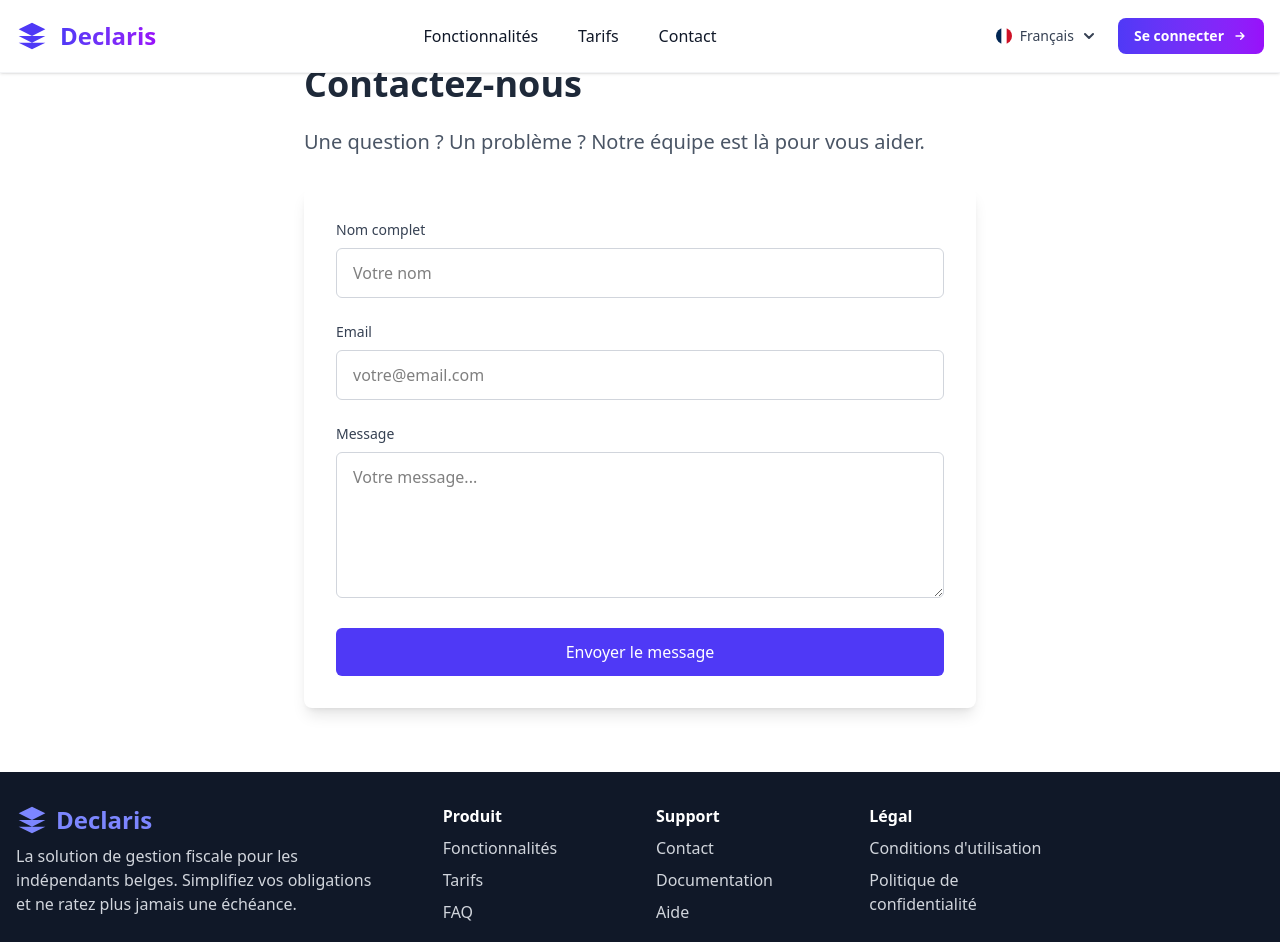
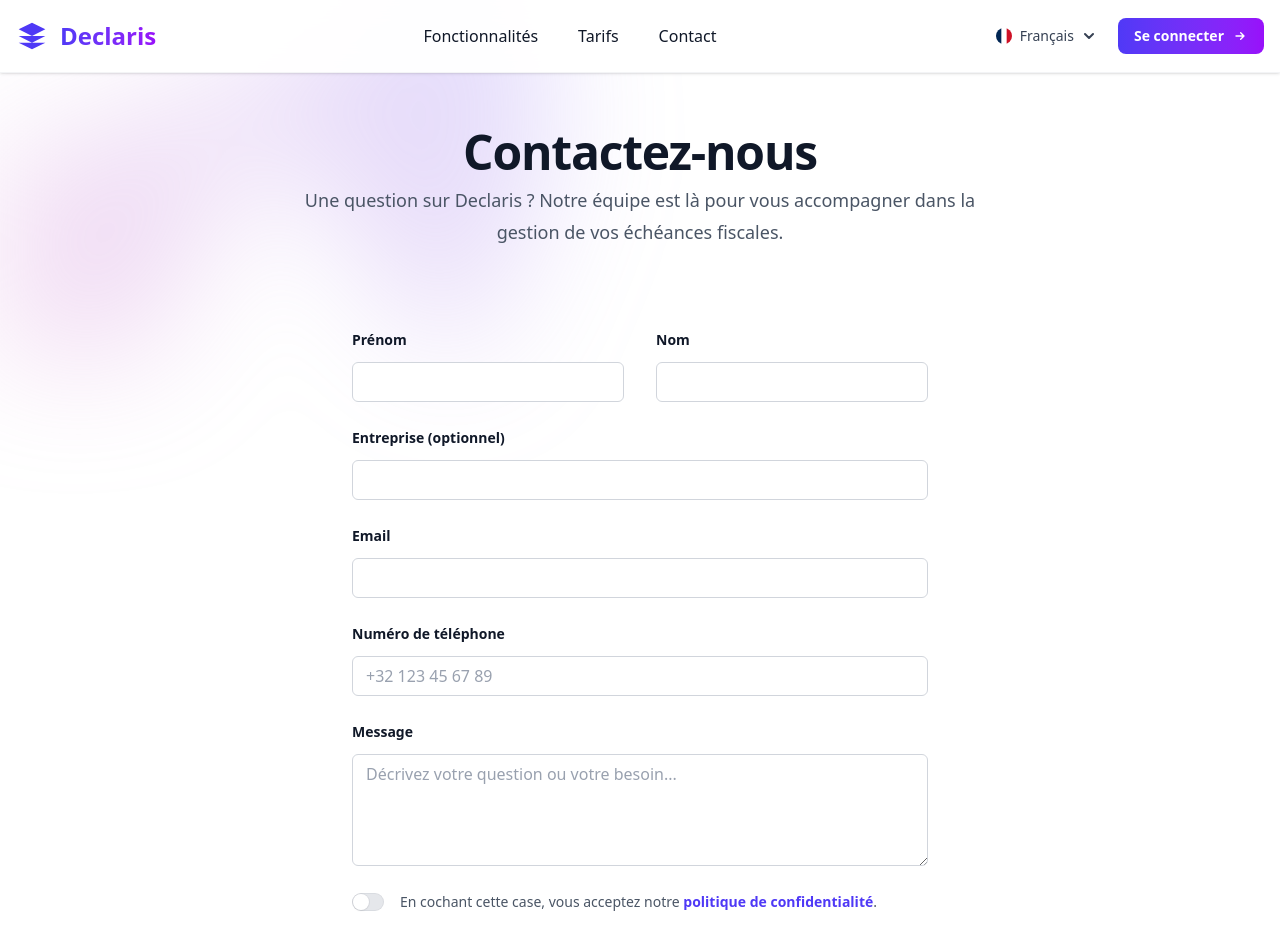
Before and after one commit to Reptilz/Declaris, a Nuxt app: page /contact in a window 1280 px wide. Shown: the top 942 px of the page. Built offline with nearby package versions, Linux system fonts and the light colour scheme.

Commit message:
style: Page contact

```diff
--- a/layouts/default.vue
+++ b/layouts/default.vue
@@ -1,10 +1,10 @@
 <template>
-  <div class="antialiased bg-white">
+  <div class="antialiased bg-white min-h-screen flex flex-col">
     <!-- Header -->
     <LayoutAppHeader />
 
     <!-- Main Content -->
-    <main>
+    <main class="flex-1">
       <slot />
     </main>
 
--- a/package.json
+++ b/package.json
@@ -10,6 +10,7 @@
     "postinstall": "nuxt prepare"
   },
   "dependencies": {
+    "@heroicons/vue": "^2.2.0",
     "@tailwindcss/vite": "^4.1.11",
     "nuxt": "^3.17.4",
     "tailwindcss": "^4.1.11",
--- a/pages/contact.vue
+++ b/pages/contact.vue
@@ -1,58 +1,73 @@
 <template>
-  <div class="container mx-auto px-8 py-16">
-    <div class="max-w-2xl mx-auto">
-      <h1 class="text-4xl font-bold text-gray-800 mb-6">Contactez-nous</h1>
-      <p class="text-xl text-gray-600 mb-8">
-        Une question ? Un problème ? Notre équipe est là pour vous aider.
-      </p>
+  <div class="isolate bg-white px-6 py-24 sm:py-32 lg:px-8">
+    <!-- Effet de fond décoratif -->
+    <div class="absolute inset-x-0 -top-40 -z-10 transform-gpu overflow-hidden blur-3xl sm:-top-80" aria-hidden="true">
+      <div class="relative left-1/2 -z-10 aspect-[1155/678] w-[36.125rem] max-w-none -translate-x-1/2 rotate-[30deg] bg-gradient-to-tr from-[#ff80b5] to-[#9089fc] opacity-30 sm:left-[calc(50%-40rem)] sm:w-[72.1875rem]" style="clip-path: polygon(74.1% 44.1%, 100% 61.6%, 97.5% 26.9%, 85.5% 0.1%, 80.7% 2%, 72.5% 32.5%, 60.2% 62.4%, 52.4% 68.1%, 47.5% 58.3%, 45.2% 34.5%, 27.5% 76.7%, 0.1% 64.9%, 17.9% 100%, 27.6% 76.8%, 76.1% 97.7%, 74.1% 44.1%)" />
+    </div>
 
-      <div class="bg-white rounded-lg shadow-lg p-8">
-        <form class="space-y-6">
-          <div>
-            <label for="name" class="block text-sm font-medium text-gray-700 mb-2">
-              Nom complet
-            </label>
-            <input
-              type="text"
-              id="name"
-              class="w-full px-4 py-3 border border-gray-300 rounded-md focus:outline-none focus:ring-2 focus:ring-indigo-500 focus:border-transparent"
-              placeholder="Votre nom"
-            >
+    <!-- En-tête -->
+    <div class="mx-auto max-w-2xl text-center">
+      <h2 class="text-4xl font-semibold tracking-tight text-balance text-gray-900 sm:text-5xl">Contactez-nous</h2>
+      <p class="mt-2 text-lg/8 text-gray-600">Une question sur Declaris ? Notre équipe est là pour vous accompagner dans la gestion de vos échéances fiscales.</p>
+    </div>
+
+    <!-- Formulaire -->
+    <form action="#" method="POST" class="mx-auto mt-16 max-w-xl sm:mt-20">
+      <div class="grid grid-cols-1 gap-x-8 gap-y-6 sm:grid-cols-2">
+        <div>
+          <label for="first-name" class="block text-sm/6 font-semibold text-gray-900">Prénom</label>
+          <div class="mt-2.5">
+            <input type="text" name="first-name" id="first-name" autocomplete="given-name" class="block w-full rounded-md bg-white px-3.5 py-2 text-base text-gray-900 outline-1 -outline-offset-1 outline-gray-300 placeholder:text-gray-400 focus:outline-2 focus:-outline-offset-2 focus:outline-indigo-600" />
           </div>
-
-          <div>
-            <label for="email" class="block text-sm font-medium text-gray-700 mb-2">
-              Email
-            </label>
-            <input
-              type="email"
-              id="email"
-              class="w-full px-4 py-3 border border-gray-300 rounded-md focus:outline-none focus:ring-2 focus:ring-indigo-500 focus:border-transparent"
-              placeholder="votre@email.com"
-            >
+        </div>
+        <div>
+          <label for="last-name" class="block text-sm/6 font-semibold text-gray-900">Nom</label>
+          <div class="mt-2.5">
+            <input type="text" name="last-name" id="last-name" autocomplete="family-name" class="block w-full rounded-md bg-white px-3.5 py-2 text-base text-gray-900 outline-1 -outline-offset-1 outline-gray-300 placeholder:text-gray-400 focus:outline-2 focus:-outline-offset-2 focus:outline-indigo-600" />
           </div>
-
-          <div>
-            <label for="message" class="block text-sm font-medium text-gray-700 mb-2">
-              Message
-            </label>
-            <textarea
-              id="message"
-              rows="5"
-              class="w-full px-4 py-3 border border-gray-300 rounded-md focus:outline-none focus:ring-2 focus:ring-indigo-500 focus:border-transparent"
-              placeholder="Votre message..."
-            ></textarea>
+        </div>
+        <div class="sm:col-span-2">
+          <label for="company" class="block text-sm/6 font-semibold text-gray-900">Entreprise (optionnel)</label>
+          <div class="mt-2.5">
+            <input type="text" name="company" id="company" autocomplete="organization" class="block w-full rounded-md bg-white px-3.5 py-2 text-base text-gray-900 outline-1 -outline-offset-1 outline-gray-300 placeholder:text-gray-400 focus:outline-2 focus:-outline-offset-2 focus:outline-indigo-600" />
           </div>
-
-          <button
-            type="submit"
-            class="w-full bg-indigo-600 text-white py-3 px-6 rounded-md hover:bg-indigo-700 focus:outline-none focus:ring-2 focus:ring-indigo-500 transition-colors font-medium"
-          >
-            Envoyer le message
-          </button>
-        </form>
+        </div>
+        <div class="sm:col-span-2">
+          <label for="email" class="block text-sm/6 font-semibold text-gray-900">Email</label>
+          <div class="mt-2.5">
+            <input type="email" name="email" id="email" autocomplete="email" class="block w-full rounded-md bg-white px-3.5 py-2 text-base text-gray-900 outline-1 -outline-offset-1 outline-gray-300 placeholder:text-gray-400 focus:outline-2 focus:-outline-offset-2 focus:outline-indigo-600" />
+          </div>
+        </div>
+        <div class="sm:col-span-2">
+          <label for="phone-number" class="block text-sm/6 font-semibold text-gray-900">Numéro de téléphone</label>
+          <div class="mt-2.5">
+            <input type="tel" name="phone-number" id="phone-number" autocomplete="tel" class="block w-full rounded-md bg-white px-3.5 py-2 text-base text-gray-900 outline-1 -outline-offset-1 outline-gray-300 placeholder:text-gray-400 focus:outline-2 focus:-outline-offset-2 focus:outline-indigo-600" placeholder="+32 123 45 67 89" />
+          </div>
+        </div>
+        <div class="sm:col-span-2">
+          <label for="message" class="block text-sm/6 font-semibold text-gray-900">Message</label>
+          <div class="mt-2.5">
+            <textarea name="message" id="message" rows="4" class="block w-full rounded-md bg-white px-3.5 py-2 text-base text-gray-900 outline-1 -outline-offset-1 outline-gray-300 placeholder:text-gray-400 focus:outline-2 focus:-outline-offset-2 focus:outline-indigo-600" placeholder="Décrivez votre question ou votre besoin..."></textarea>
+          </div>
+        </div>
+        <div class="flex gap-x-4 sm:col-span-2">
+          <div class="flex h-6 items-center">
+            <div class="group relative inline-flex w-8 shrink-0 rounded-full bg-gray-200 p-px inset-ring inset-ring-gray-900/5 outline-offset-2 outline-indigo-600 transition-colors duration-200 ease-in-out has-[:checked]:bg-indigo-600 has-[:focus-visible]:outline-2">
+              <span class="size-4 rounded-full bg-white shadow-xs ring-1 ring-gray-900/5 transition-transform duration-200 ease-in-out group-has-[:checked]:translate-x-3.5" />
+              <input type="checkbox" class="absolute inset-0 appearance-none focus:outline-hidden" aria-label="Accepter les conditions" id="agree-to-policies" name="agree-to-policies" />
+            </div>
+          </div>
+          <label class="text-sm/6 text-gray-600" for="agree-to-policies">
+            En cochant cette case, vous acceptez notre
+            {{ ' ' }}
+            <NuxtLink to="/privacy" class="font-semibold whitespace-nowrap text-indigo-600 hover:text-indigo-500">politique de confidentialité</NuxtLink>.
+          </label>
+        </div>
       </div>
-    </div>
+      <div class="mt-10">
+        <button type="submit" class="block w-full rounded-md bg-indigo-600 px-3.5 py-2.5 text-center text-sm font-semibold text-white shadow-xs hover:bg-indigo-500 focus-visible:outline-2 focus-visible:outline-offset-2 focus-visible:outline-indigo-600 transition-colors">Envoyer le message</button>
+      </div>
+    </form>
   </div>
 </template>
 
```
Also changed, not shown: 1 other file (tests, documents, lock files or other folders).
